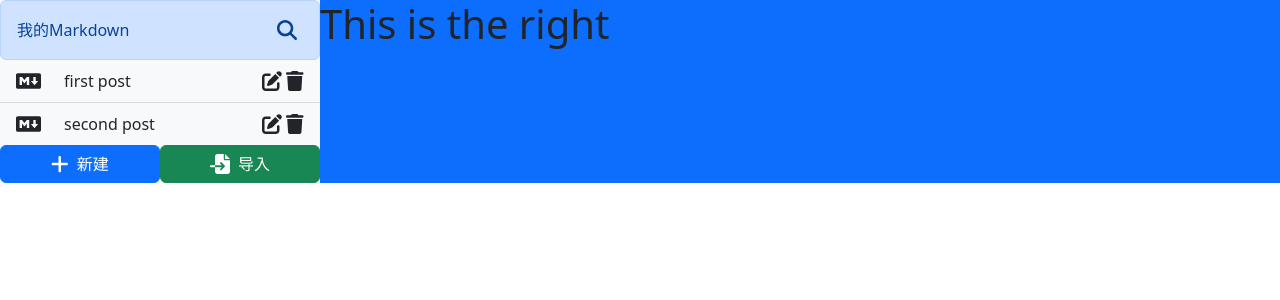
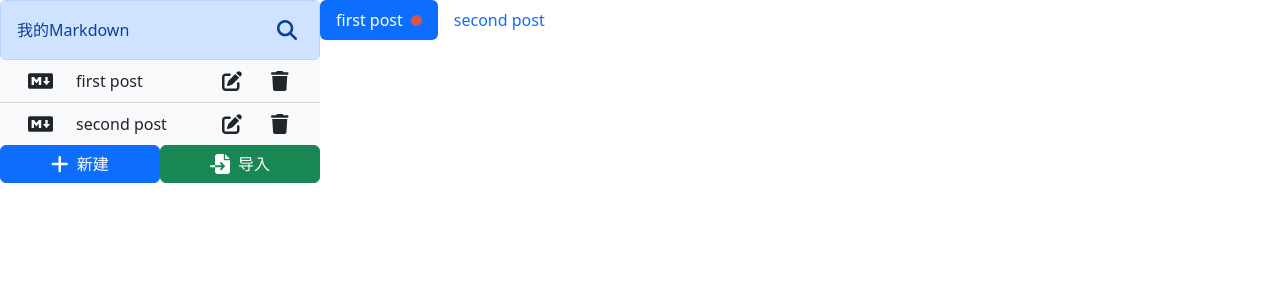
Before and after one commit to ZhangWei1220-zw/cloud-doc, a React (Create React App) app: page / in a window 1280 px wide. Shown: the top 300 px of the page. Built offline with nearby package versions, Linux system fonts and the light colour scheme.

Commit message:
TabList组件

```diff
--- a/package.json
+++ b/package.json
@@ -12,9 +12,11 @@
     "@testing-library/react": "^13.4.0",
     "@testing-library/user-event": "^13.5.0",
     "bootstrap": "^5.2.2",
+    "classnames": "^2.3.2",
     "react": "^18.2.0",
     "react-dom": "^18.2.0",
     "react-scripts": "5.0.1",
+    "react-simplemde-editor": "^5.2.0",
     "web-vitals": "^2.1.4"
   },
   "scripts": {
--- a/src/App.js
+++ b/src/App.js
@@ -6,6 +6,7 @@ import FileList from './components/FileList';
 import defaultFiles from './utils/defaultFiles';
 import BottonBtn from './components/BottonBtn';
 import {faPlus, faFileImport} from '@fortawesome/free-solid-svg-icons'
+import TabList from './components/TabList';
 
 function App() {
   return (
@@ -36,8 +37,14 @@ function App() {
             </div>
           </div>
         </div>
-        <div className='col-9 bg-primary right-panel'>
-          <h1>This is the right</h1>
+        <div className='col-9 right-panel'>
+          <TabList
+            files={defaultFiles}
+            activeId='1'
+            onsaveIds={['1']}
+            onTabClick={(id) => {console.log(id,'tab');}}
+            onCloseTab={(id) => {console.log(id,'close');}}
+          />
         </div>
       </div>
     </div>
--- a/src/components/FileList.js
+++ b/src/components/FileList.js
@@ -51,7 +51,7 @@ const FileList = ({ files, onFileClick, onSaveEdit, onFileDelete}) => {
       {
         files.map(file =>  (
           <li
-              className='list-group-item bg-light d-flex align-items-center'
+              className='list-group-item bg-light d-flex align-items-center row mx-0'
               key={file.id}
             >
           {(file.id !== editStatus) &&
@@ -64,12 +64,12 @@ const FileList = ({ files, onFileClick, onSaveEdit, onFileDelete}) => {
                 />
               </span>
               <span
-                className='col-8 c-link'
+                className='col-6 c-link'
                 onClick={() => onFileClick(file.id)}
               >{file.title}</span>
               <button
                 type='button'
-                className='icon-button col-1'
+                className='icon-button col-2'
                 onClick={() => {setEditStatus(file.id);setValue(file.title)}}
               >
               <FontAwesomeIcon
@@ -80,7 +80,7 @@ const FileList = ({ files, onFileClick, onSaveEdit, onFileDelete}) => {
               </button>
               <button
                 type='button'
-                className='icon-button col-1'
+                className='icon-button col-2'
                 onClick={() => {onFileDelete(file.id)}}
               >
                 <FontAwesomeIcon
--- /dev/null
+++ b/src/components/TabList.js
@@ -0,0 +1,55 @@
+import React from 'react'
+import { FontAwesomeIcon} from '@fortawesome/react-fontawesome'
+import {faTimes} from '@fortawesome/free-solid-svg-icons'
+import PropTypes from 'prop-types'
+import classNames from 'classnames'
+import './TableList.css'
+
+const TabList = ({ files, activeId, onsaveIds, onTabClick, onCloseTab}) => {
+  return (
+    <ul className='nav nav-pills tablist-component'>
+      {files.map(file => {
+        const withUnsaveMark = onsaveIds.includes(file.id)
+        console.log(withUnsaveMark);
+        const fClassName = classNames({
+          'nav-link': true,
+          'active': file.id === activeId,
+          'withUnsaved': withUnsaveMark
+        })
+        return (
+          <li className='nav-item' key={file.id}>
+            <a
+              href='#'
+              className={fClassName}
+              onClick={(event) => {event.preventDefault(); onTabClick(file.id)}}
+            >
+              {file.title}
+              <span
+                className='ms-2 close-icon'
+                onClick={(e) => {e.stopPropagation(); onCloseTab(file.id)}}
+              >
+                <FontAwesomeIcon
+                  title='markdown'
+                  icon={faTimes}
+                />
+              </span>
+              {withUnsaveMark && <span className='rounded-circle ms-2 unsaved-icon'></span>}
+            </a>
+          </li>
+        )
+      })}
+    </ul>
+  )
+}
+
+TabList.propTypes = {
+  files: PropTypes.array,
+  activId: PropTypes.string,
+  unsaveIds: PropTypes.array,
+  onTabClick: PropTypes.func,
+  onCloseTab: PropTypes.func
+}
+TabList.defaultProps = {
+  unsaveIds: []
+}
+export default TabList
--- /dev/null
+++ b/src/components/TableList.css
@@ -0,0 +1,24 @@
+.tablist-component .close-icon{
+  visibility: hidden;
+}
+.tablist-component .nav-link:hover .close-icon{
+  visibility: visible;
+}
+.tablist-component .nav-link.active .close-icon{
+  visibility: visible;
+}
+.unsaved-icon{
+  display: inline-block;
+  background: #d9534f;
+  width: 11px;
+  height: 11px;
+}
+.withUnsaved.nav-link .close-icon{
+  display: none;
+}
+.withUnsaved.nav-link:hover .close-icon{
+  display: inline-block;
+}
+.withUnsaved.nav-link:hover .unsaved-icon{
+  display: none;
+}
--- a/src/utils/defaultFiles.js
+++ b/src/utils/defaultFiles.js
@@ -1,12 +1,12 @@
 const defaultFiles = [
   {
-    id:1,
+    id:'1',
     title:'first post',
     body:'should be aware of this',
     createdAt:1563762965704
   },
   {
-    id:2,
+    id:'2',
     title:'second post',
     body:'## this is the title',
     createdAt:1563762965704
```
Also changed, not shown: 1 other file (tests, documents, lock files or other folders).
